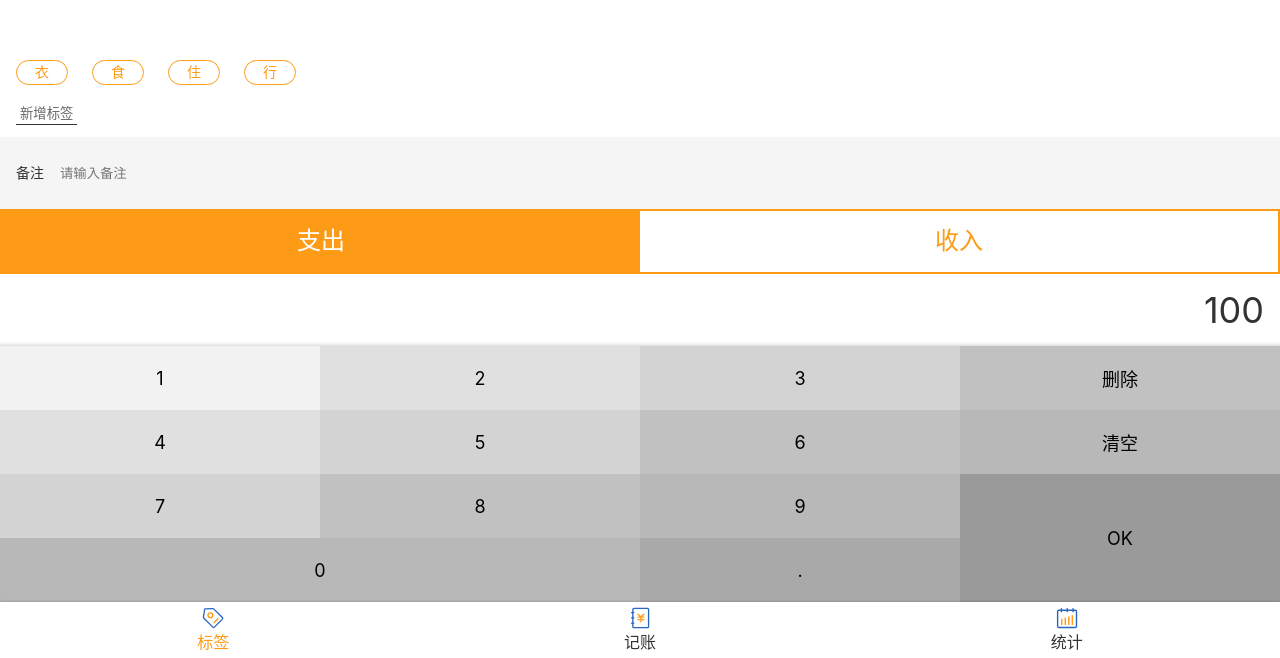
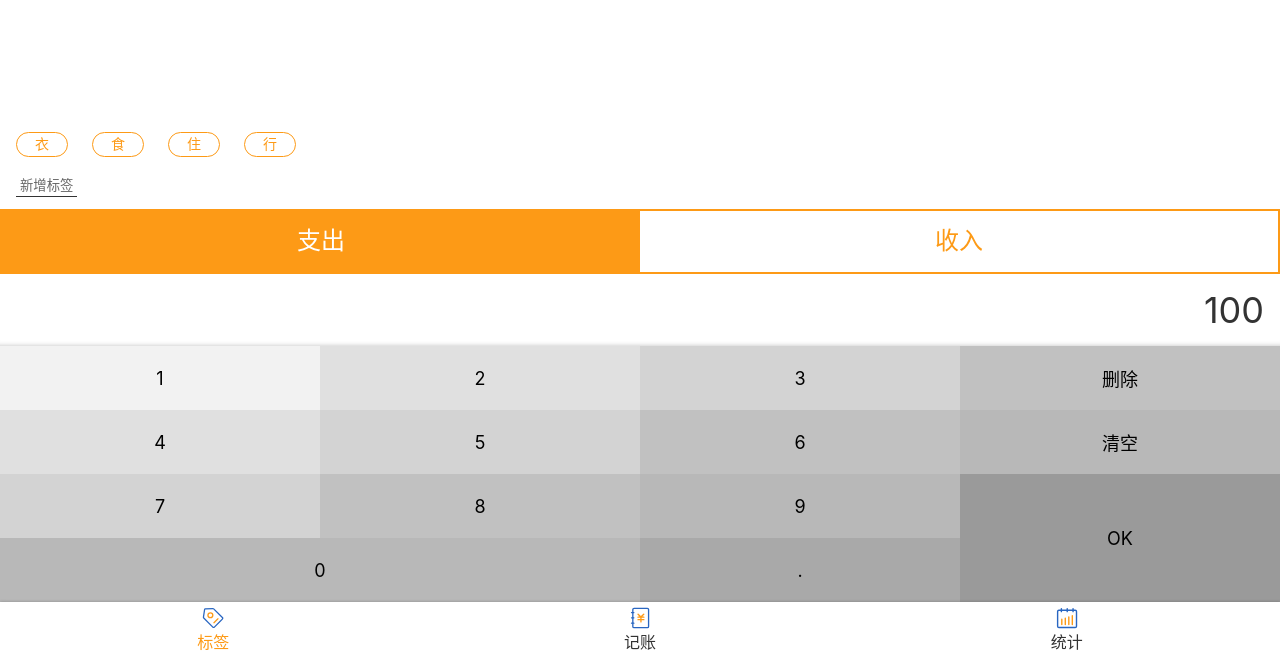
Before and after one commit to LiMiu331/keep-money-react, a React app: page /tags in a window 1280 px wide. Shown: the part 142-800 px from the top of the page. Built offline with nearby package versions, Linux system fonts and the light colour scheme.

Commit message:
封装 NoteSection 为函数组件

```diff
--- a/src/pages/Tags.tsx
+++ b/src/pages/Tags.tsx
@@ -14,14 +14,8 @@ const MyLayout = styled(Layout)`
 function Tags() {
     return (
         <MyLayout>
-            <TagSection>
-            </TagSection>
-            <NotesSection>
-                <label>
-                    <span>备注</span>
-                    <input type="text" placeholder={'请输入备注'}/>
-                </label>
-            </NotesSection>
+            <TagSection/>
+            <NotesSection/>
             <CategorySection>
                 <ul>
                     <li className={'selected'}>支出</li>
```
